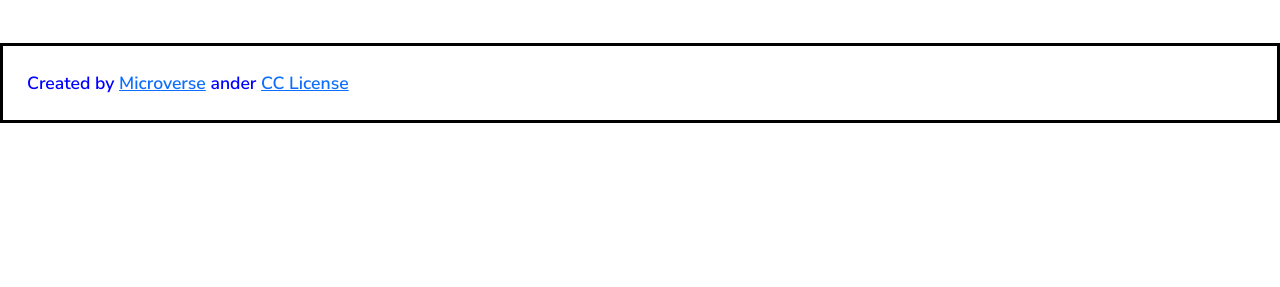
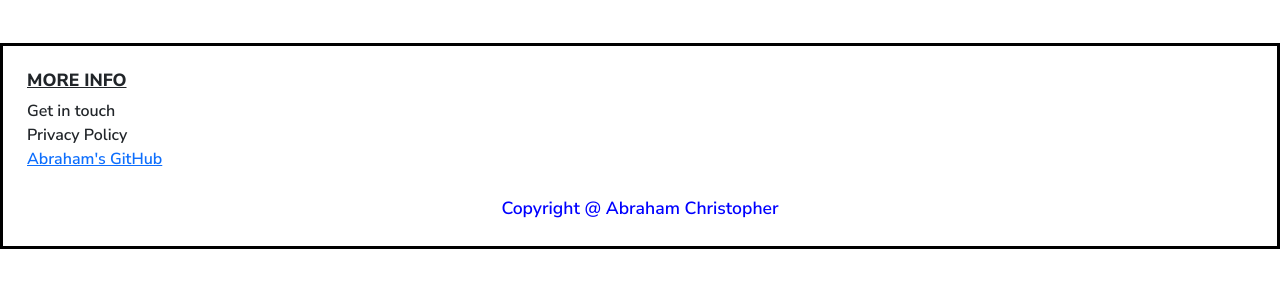
Before and after one commit to Cabraham1/Javascript-Capstone-Project, a website built with webpack: page src/index.html in a window 1280 px wide. Shown: the part 181-468 px from the top of the page. Built offline with nearby package versions, Linux system fonts and the light colour scheme; no server answers.

Commit message:
update index file

```diff
--- a/src/index.html
+++ b/src/index.html
@@ -34,7 +34,15 @@
   </div>
 
   <footer>
-    <p>Created by <a href="https://www.microverse.org/">Microverse</a> ander <a href="https://creativecommons.org/about/cclicenses/">CC License</a></p>
+<div class="more-info">
+  <h2>More Info</h2>
+  <span>Get in touch</span>
+  <span>Privacy Policy</span>
+  <span><a href="https://github.com/cabraham1">Abraham's GitHub</a></span>
+
+</div>  <div class="copyright">
+    <p> Copyright @ Abraham Christopher</p>
+  </div>
   </footer>
 </body>
 
```
